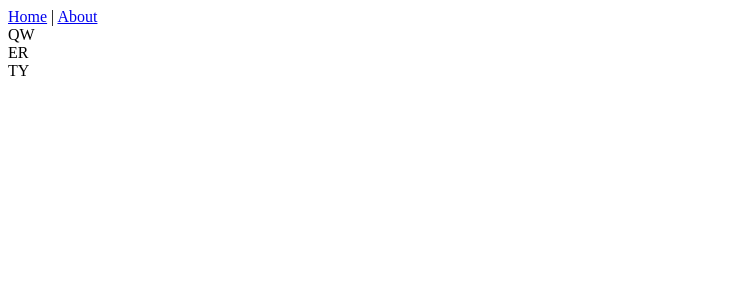
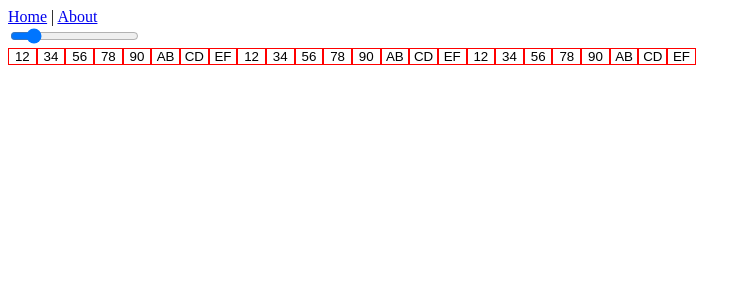
Before and after one commit to lambia/comphare-vue, a Vue app: page /#/ in a window 1280 px wide. Shown: the top 300 px of the page, without its empty margins (0-751 px from the left). Built offline with nearby package versions, Linux system fonts and the light colour scheme.

Commit message:
Working on inputs + Dev Slider for sizing

```diff
--- a/src/App.vue
+++ b/src/App.vue
@@ -8,5 +8,8 @@
   </div>
 </template>
 
+<script>
+</script>
+
 <style>
 </style>
--- a/src/components/bigGrid.vue
+++ b/src/components/bigGrid.vue
@@ -22,13 +22,13 @@ export default {
         ...mapState([
             'fileArray',
             'fileIndex',
-            'blockSize'
+            'chunkSize'
         ])
     },
     methods: {
         ...mapMutations([
             'changeFileIndex',
-            'changeBlockSize'
+            'changeChunkSize'
         ]),
         //Use for, not forEach/maps/filter
         //Use arr[i], not .push()
@@ -37,7 +37,7 @@ export default {
         //See why at https://jsperf.com/string-chopping-comparison
         chopString() {
             let _str = this.fileArray[this.fileIndex];
-            let _size = this.blockSize;
+            let _size = this.chunkSize;
 
             let nChunks   = Math.ceil(_str.length / _size),
                 chunks      = new Array(nChunks);
--- a/src/components/littleCell.vue
+++ b/src/components/littleCell.vue
@@ -1,8 +1,9 @@
 <template>
-    <div>
-        <span v-if="editingCell!=$vnode.key" @click="editCell">{{data}}</span>
-        <input v-else type="text" :value="data" :placeholder="data">
-    </div>
+        <!--
+            <span v-if="editingCell!=$vnode.key" @click="editCell">{{data}}</span>
+            <input v-else type="text" :value="data" :placeholder="data">
+        -->
+        <input type="text" :value="data" :placeholder="data" :size="chunkSize" class="chunkCell">
 </template>
 
 <script>
@@ -20,19 +21,34 @@ export default {
     },
     computed: {
         ...mapState([
-            'editingCell'
+            //'editingCell'
+            'chunkSize'
         ])
     },
     methods: {
         ...mapMutations([
-          'changeEditing'
+          //'changeEditing'
         ]),
-        editCell() {
+        /*editCell() {
             this.changeEditing( this.$vnode.key );
-        }
+        }*/
     }
 }
 </script>
 
 <style scoped>
+.chunkCell {
+    border: solid 1px red;
+    outline: none;
+    float: left;
+    width: 2em;
+    padding: 0px;
+    text-align: center;
+}
+.chunkCell:hover {
+    border: solid 1px lightgray;
+}
+.chunkCell:focus {
+    border: solid 1px darkslategray;
+}
 </style>
--- a/src/store.js
+++ b/src/store.js
@@ -6,19 +6,19 @@ Vue.use(Vuex)
 export default new Vuex.Store({
   state: {
     editingCell: null,
-    fileArray: ["QWERTY","ABCDE"],
+    fileArray: ["1234567890ABCDEF1234567890ABCDEF1234567890ABCDEF","ABCDEFGHIJKLMNOPQRSTUVZ","QWERTYUIOPASDFGHJKL"],
     fileIndex: 0,
-    blockSize: 2,
+    chunkSize: 2,
   },
   mutations: {
     changeEditing (state, payload) {
-      state.editingCell = payload;
+      state.editingCell = parseInt(payload);
     },
     changeFileIndex (state, payload) {
-      state.fileIndex = payload;
+      state.fileIndex = parseInt(payload);
     },
-    changeBlockSize (state, payload) {
-      state.blockSize = payload;
+    changeChunkSize (state, payload) {
+      state.chunkSize = parseInt(payload);
     },
   },
   actions: {
--- a/src/views/Home.vue
+++ b/src/views/Home.vue
@@ -1,11 +1,14 @@
 <template>
   <div>
+    <input type="range" min="1" max="8" class="slider" v-model="localChunkSize" @input="test">
+    <br />
     <big-grid />
   </div>
 </template>
 
 <script>
 import bigGrid from '@/components/bigGrid.vue'
+import { mapState, mapMutations } from 'vuex'
 
 export default {
     name: 'home',
@@ -14,8 +17,27 @@ export default {
     },
     data: function() {
         return {
-
+          localChunkSize: null,
         }
+    },
+    beforeMount() {
+        this.localChunkSize = this.chunkSize;
+    },
+    computed: {
+        ...mapState([
+            'fileArray',
+            'fileIndex',
+            'chunkSize'
+        ])
+    },
+    methods: {
+        ...mapMutations([
+            'changeFileIndex',
+            'changeChunkSize'
+        ]),
+      test(e) {
+        this.changeChunkSize( this.localChunkSize );
+      }
     }
 }
 </script>
```
